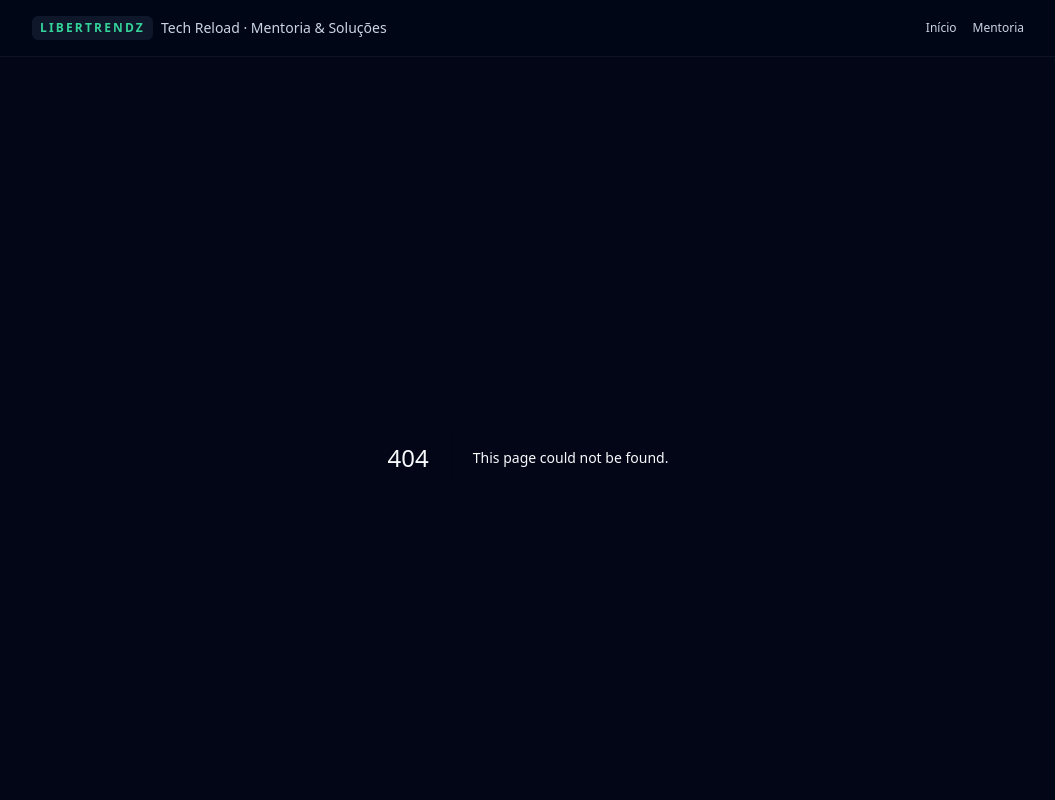
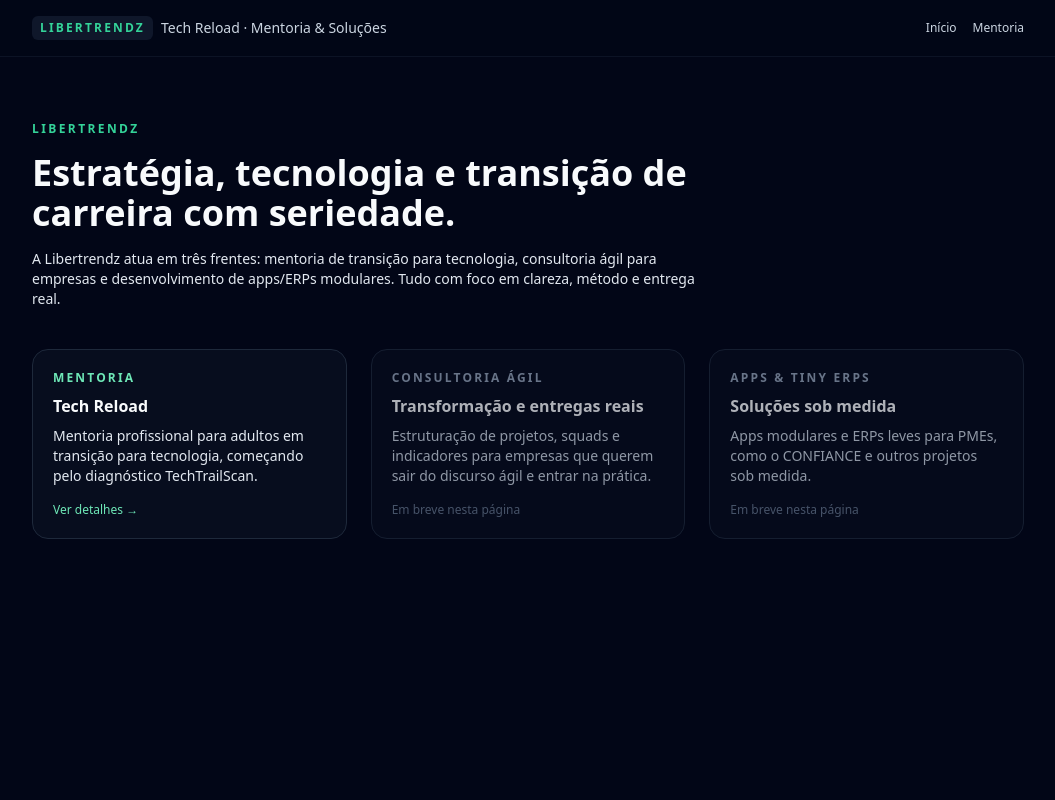
Before and after one commit to libertrendz/libertrendz-site, a Next.js app: page / in a window 1280 px wide. Before the commit this address had no page. Shown: the top 800 px of the page, without its empty margins (112-1167 px from the left). Built offline with nearby package versions, Linux system fonts and the light colour scheme.

Commit message:
Create page.tsx

```diff
--- /dev/null
+++ b/app/page.tsx
@@ -0,0 +1,81 @@
+export default function HomePage() {
+  return (
+    <main className="min-h-[calc(100vh-5rem)]">
+      <section className="container-page py-16">
+        <div className="max-w-2xl space-y-4">
+          <p className="text-xs font-semibold uppercase tracking-[0.2em] text-emerald-400">
+            Libertrendz
+          </p>
+          <h1 className="text-3xl font-bold leading-tight md:text-4xl">
+            Estratégia, tecnologia e transição de carreira com seriedade.
+          </h1>
+          <p className="text-sm text-slate-200">
+            A Libertrendz atua em três frentes: mentoria de transição para
+            tecnologia, consultoria ágil para empresas e desenvolvimento de
+            apps/ERPs modulares. Tudo com foco em clareza, método e entrega
+            real.
+          </p>
+        </div>
+
+        <div className="mt-10 grid gap-6 md:grid-cols-3">
+          <a
+            href="/mentoria"
+            className="flex h-full flex-col justify-between rounded-2xl border border-slate-800 bg-slate-900/40 p-5 text-sm transition hover:border-emerald-500/70 hover:bg-slate-900/70"
+          >
+            <div>
+              <p className="text-xs font-semibold uppercase tracking-[0.18em] text-emerald-300">
+                Mentoria
+              </p>
+              <h2 className="mt-2 text-base font-semibold text-slate-50">
+                Tech Reload
+              </h2>
+              <p className="mt-2 text-slate-200">
+                Mentoria profissional para adultos em transição para tecnologia,
+                começando pelo diagnóstico TechTrailScan.
+              </p>
+            </div>
+            <span className="mt-4 text-xs text-emerald-300">
+              Ver detalhes →
+            </span>
+          </a>
+
+          <div className="flex h-full flex-col justify-between rounded-2xl border border-slate-800 bg-slate-900/40 p-5 text-sm opacity-70">
+            <div>
+              <p className="text-xs font-semibold uppercase tracking-[0.18em] text-slate-400">
+                Consultoria Ágil
+              </p>
+              <h2 className="mt-2 text-base font-semibold text-slate-50">
+                Transformação e entregas reais
+              </h2>
+              <p className="mt-2 text-slate-300">
+                Estruturação de projetos, squads e indicadores para empresas que
+                querem sair do discurso ágil e entrar na prática.
+              </p>
+            </div>
+            <span className="mt-4 text-xs text-slate-500">
+              Em breve nesta página
+            </span>
+          </div>
+
+          <div className="flex h-full flex-col justify-between rounded-2xl border border-slate-800 bg-slate-900/40 p-5 text-sm opacity-70">
+            <div>
+              <p className="text-xs font-semibold uppercase tracking-[0.18em] text-slate-400">
+                Apps & Tiny ERPs
+              </p>
+              <h2 className="mt-2 text-base font-semibold text-slate-50">
+                Soluções sob medida
+              </h2>
+              <p className="mt-2 text-slate-300">
+                Apps modulares e ERPs leves para PMEs, como o CONFIANCE e outros
+                projetos sob medida.
+              </p>
+            </div>
+            <span className="mt-4 text-xs text-slate-500">
+              Em breve nesta página
+            </span>
+          </div>
+        </div>
+      </section>
+    </main>
+  );
+}
```
